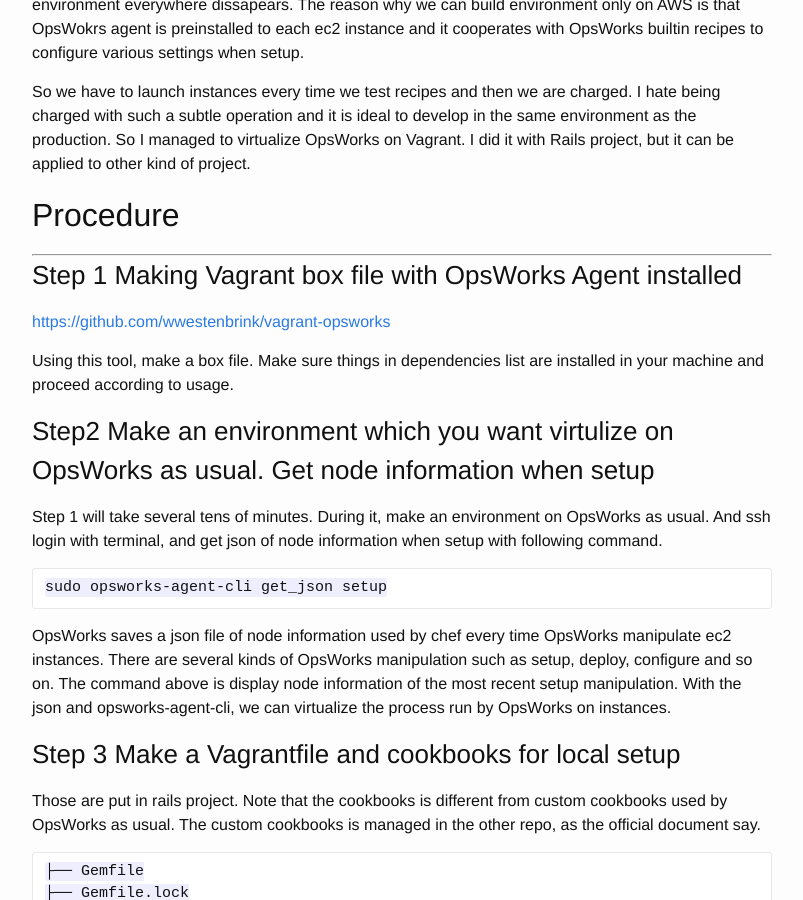
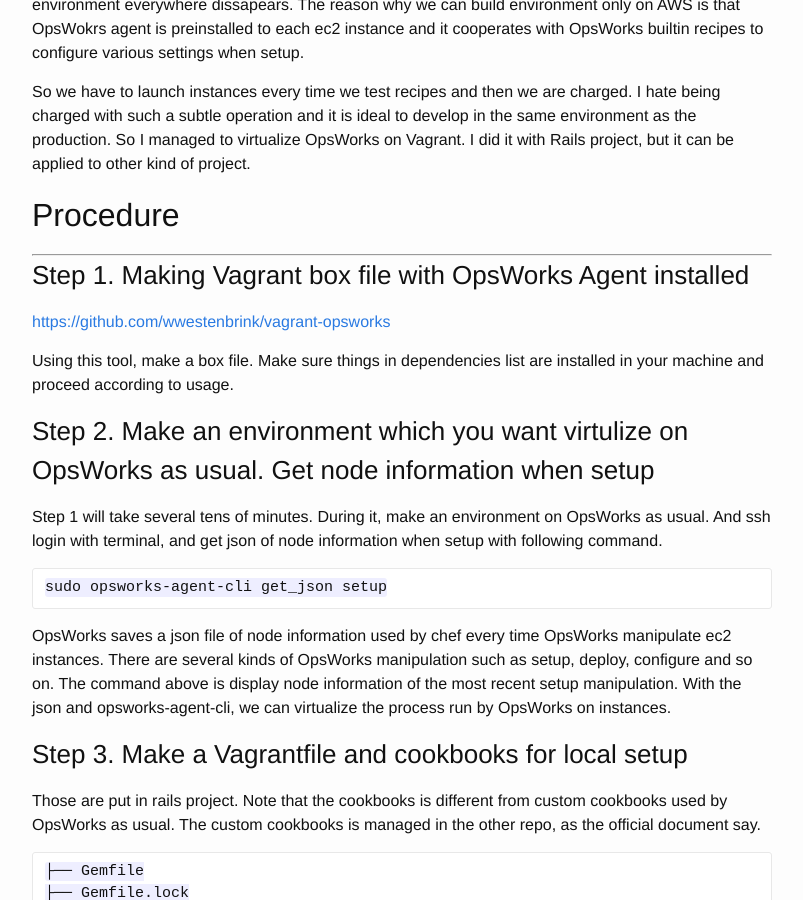
Before and after one commit to tarky/tarky.github.io, a Jekyll site: the page built from _posts/2014-11-17-virtualizing-aws-opsworks-on-local-vagrant.md, in a window 1280 px wide and 900 px high, scrolled down 401 px. Shown: the whole window, without its empty margins (238-1041 px from the left). Built offline with Jekyll 4.4.1, drawn with Linux system fonts in a browser that asks for light colours; some of the changed text lies outside the part shown.

Commit message:
add step's dot

```diff
--- a/_posts/2014-11-17-virtualizing-aws-opsworks-on-local-vagrant.md
+++ b/_posts/2014-11-17-virtualizing-aws-opsworks-on-local-vagrant.md
@@ -17,13 +17,13 @@ So we have to launch instances every time we test recipes and then we are charge
 ##Procedure
 ---
 
-###Step 1 Making Vagrant box file with OpsWorks Agent installed
+###Step 1. Making Vagrant box file with OpsWorks Agent installed
 
 [https://github.com/wwestenbrink/vagrant-opsworks](https://github.com/wwestenbrink/vagrant-opsworks)
 
 Using this tool, make a box file. Make sure things in dependencies list are installed in your machine and proceed according to usage.
 
-###Step2 Make an environment which you want virtulize on  OpsWorks as usual. Get node information when setup
+###Step 2. Make an environment which you want virtulize on  OpsWorks as usual. Get node information when setup
 
 Step 1 will take several tens of minutes. During it, make an environment on OpsWorks as usual. And ssh login with terminal, and get json of node information when setup with following command.
 
@@ -33,7 +33,7 @@ sudo opsworks-agent-cli get_json setup
 
 OpsWorks saves a json file of node information used by chef every time OpsWorks manipulate ec2 instances. There are several kinds of OpsWorks manipulation such as setup, deploy, configure and so on. The command above is display node information of the most recent setup manipulation. With the json and opsworks-agent-cli, we can virtualize the process run by OpsWorks on instances.
 
-###Step 3 Make a Vagrantfile and cookbooks for local setup
+###Step 3. Make a Vagrantfile and cookbooks for local setup
 
 Those are put in rails project. Note that the cookbooks is different from custom cookbooks used by OpsWorks as usual. The custom cookbooks is managed in the other repo, as the official document say.
 
@@ -467,7 +467,7 @@ config.vm.provision "shell", inline: "cd /srv/www/#{app_name}/current; bundle in
 {% endhighlight %}
 
 
-### Step 4 Make database.yml
+### Step 4. Make database.yml
 
 Make the file effective on development environment.
 
@@ -484,7 +484,7 @@ development:
   reconnect: false
 ~~~
 
-### Step 5 Vgrant up
+### Step 5. Vgrant up
 
 The last to do to make the same environment as AWS OpsWorks on local Vagrant is only `vagrant up`.
 
```
